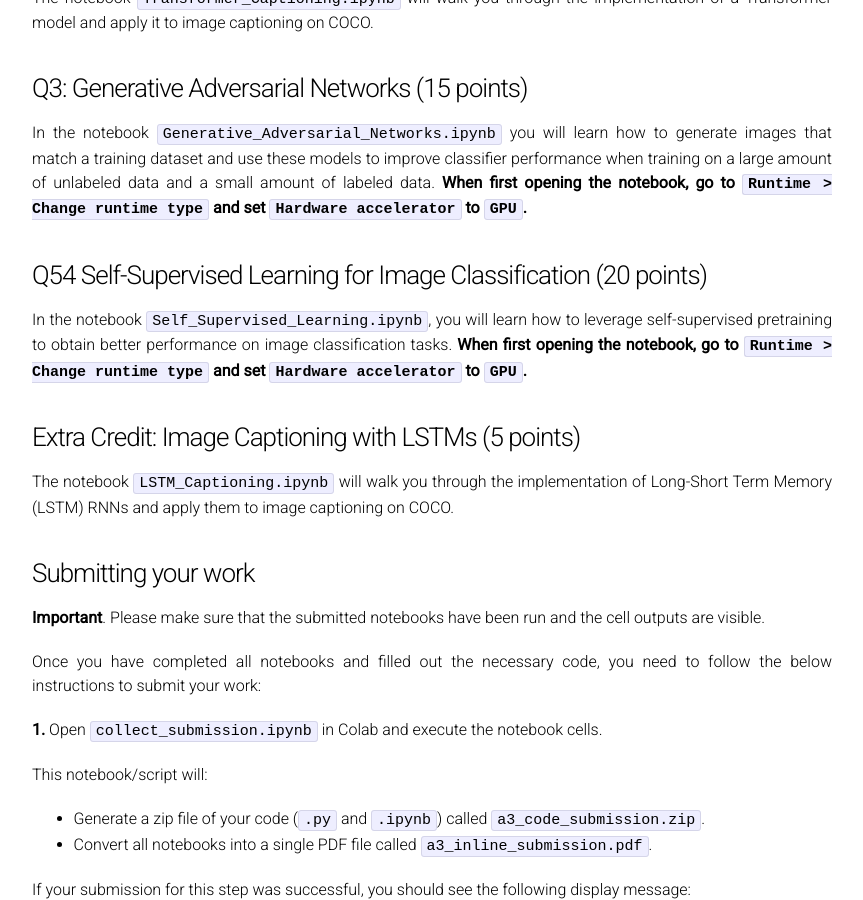
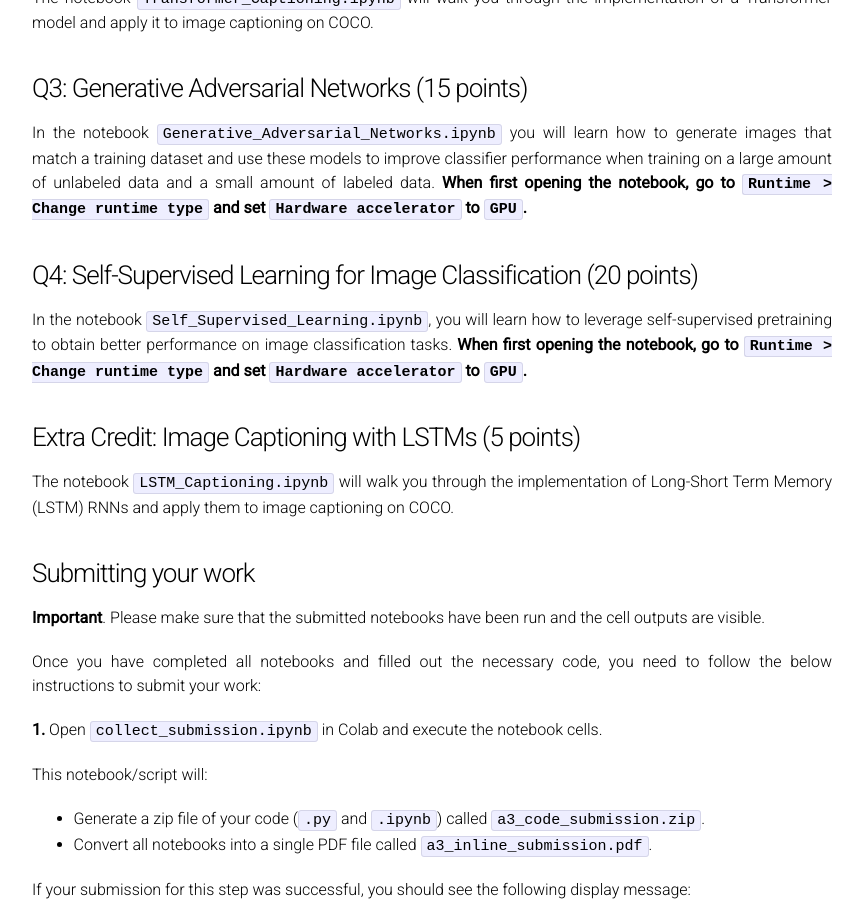
Before and after one commit to cs231n/cs231n.github.io, a Jekyll site: the page built from assignments/2022/assignment3.md, in a window 1280 px wide and 900 px high, scrolled down 1784 px. Shown: the whole window, without its empty margins (208-1071 px from the left). Built offline with Jekyll 4.4.1, drawn with Linux system fonts in a browser that asks for light colours.

Commit message:
minor typo a3

```diff
--- a/assignments/2022/assignment3.md
+++ b/assignments/2022/assignment3.md
@@ -54,7 +54,7 @@ The notebook `Transformer_Captioning.ipynb` will walk you through the implementa
 
 In the notebook `Generative_Adversarial_Networks.ipynb` you will learn how to generate images that match a training dataset and use these models to improve classifier performance when training on a large amount of unlabeled data and a small amount of labeled data. **When first opening the notebook, go to `Runtime > Change runtime type` and set `Hardware accelerator` to `GPU`.**
 
-### Q54 Self-Supervised Learning for Image Classification (20 points)
+### Q4: Self-Supervised Learning for Image Classification (20 points)
 
 In the notebook `Self_Supervised_Learning.ipynb`, you will learn how to leverage self-supervised pretraining to obtain better performance on image classification tasks. **When first opening the notebook, go to `Runtime > Change runtime type` and set `Hardware accelerator` to `GPU`.**
 
```
